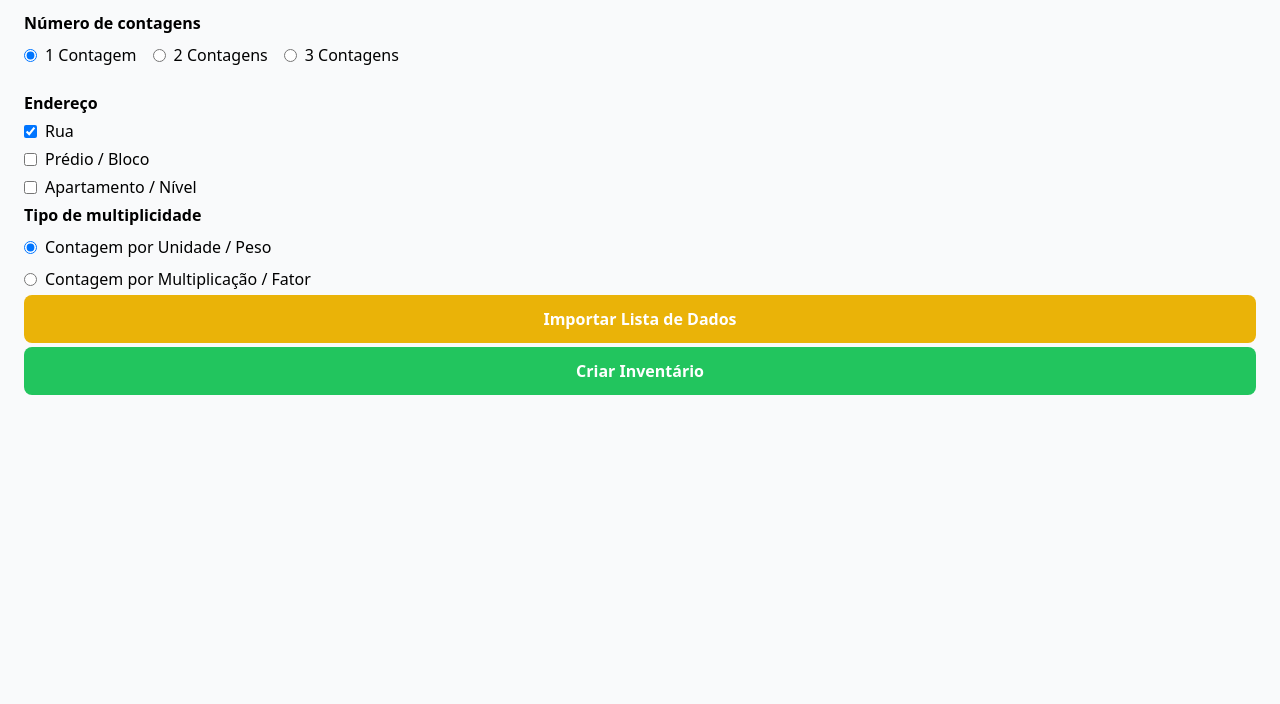
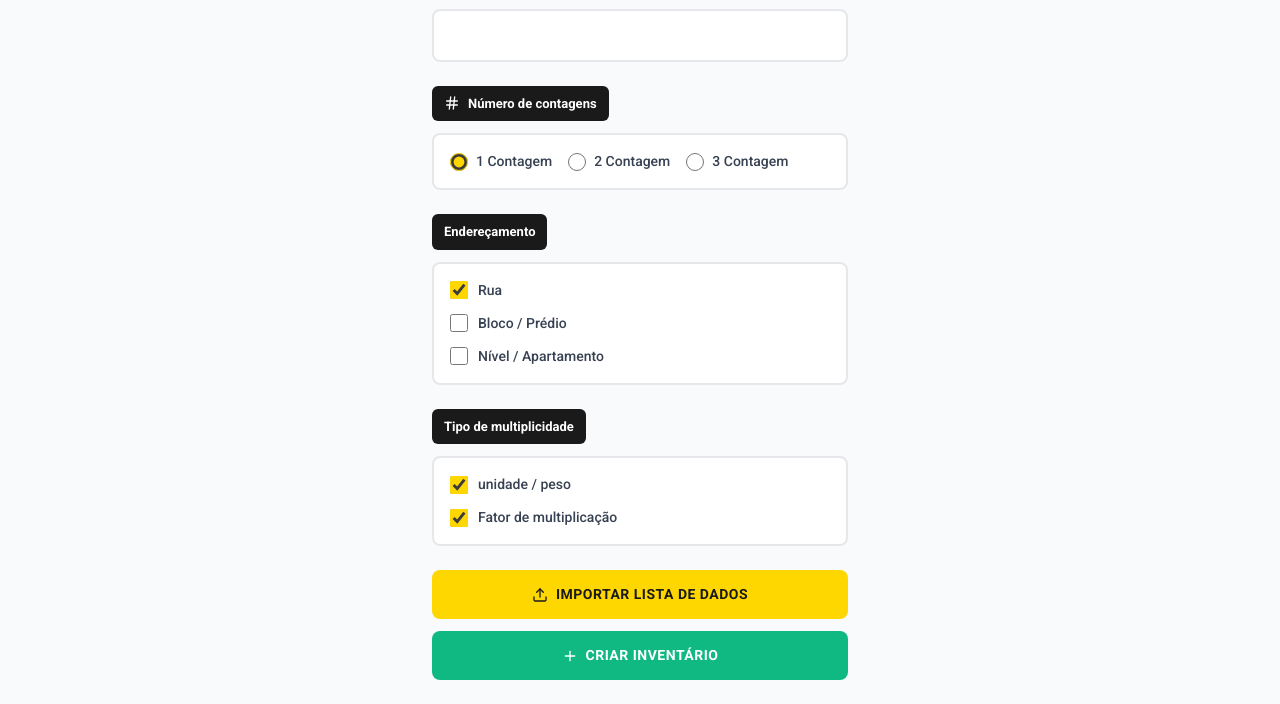
Before and after one commit to Elias-Lummar/Inventory, a plain HTML site: page create-inventory.html in a window 1280 px wide. Shown: the part 179-883 px from the top of the page. Before the commit the page ends 800 px from the top, so only its background shows below. Drawn offline with nearby package versions, Linux system fonts and the light colour scheme.

Commit message:
alter styles

```diff
--- a/create-inventory.html
+++ b/create-inventory.html
@@ -3,116 +3,266 @@
 <head>
     <meta charset="UTF-8">
     <meta name="viewport" content="width=device-width, initial-scale=1.0">
-  <title>Criar Inventário</title>
+    <title>Criar Novo Inventário - Sistema de Inventário</title>
     <script src="https://cdn.tailwindcss.com"></script>
-  <script src="script.js" defer></script>
+    <link href="https://fonts.googleapis.com/css2?family=Roboto:wght@400;500;700&display=swap" rel="stylesheet">
+    <script src="https://unpkg.com/lucide@latest"></script>
+    <style>
+        body {
+            font-family: 'Roboto', sans-serif;
+        }
+        .form-section {
+            margin-bottom: 24px;
+        }
+        .section-label {
+            display: flex;
+            align-items: center;
+            gap: 8px;
+            background: #1A1A1A;
+            color: white;
+            padding: 8px 12px;
+            border-radius: 6px;
+            font-size: 13px;
+            font-weight: 600;
+            margin-bottom: 12px;
+            width: fit-content;
+        }
+        .section-label i {
+            width: 16px;
+            height: 16px;
+        }
+        .input-field {
+            width: 100%;
+            border: 2px solid #e5e7eb;
+            border-radius: 8px;
+            padding: 14px 16px;
+            font-size: 14px;
+            font-family: 'Roboto', sans-serif;
+            transition: border-color 0.3s;
+        }
+        .input-field:focus {
+            outline: none;
+            border-color: #FFD700;
+            box-shadow: 0 0 0 3px rgba(255, 215, 0, 0.1);
+        }
+        .checkbox-group {
+            display: flex;
+            flex-direction: column;
+            gap: 12px;
+            border: 2px solid #e5e7eb;
+            border-radius: 8px;
+            padding: 16px;
+            background: white;
+        }
+        .checkbox-item {
+            display: flex;
+            align-items: center;
+            gap: 10px;
+            cursor: pointer;
+        }
+        .checkbox-item input[type="checkbox"] {
+            width: 18px;
+            height: 18px;
+            cursor: pointer;
+            accent-color: #FFD700;
+        }
+        .checkbox-item label {
+            font-size: 14px;
+            color: #374151;
+            cursor: pointer;
+            font-weight: 500;
+        }
+        .radio-group {
+            display: flex;
+            gap: 16px;
+            border: 2px solid #e5e7eb;
+            border-radius: 8px;
+            padding: 16px;
+            background: white;
+            flex-wrap: wrap;
+        }
+        .radio-item {
+            display: flex;
+            align-items: center;
+            gap: 8px;
+            cursor: pointer;
+        }
+        .radio-item input[type="radio"] {
+            width: 18px;
+            height: 18px;
+            cursor: pointer;
+            accent-color: #FFD700;
+        }
+        .radio-item label {
+            font-size: 14px;
+            color: #374151;
+            cursor: pointer;
+            font-weight: 500;
+        }
+        .btn-primary {
+            width: 100%;
+            padding: 14px 16px;
+            border: none;
+            border-radius: 8px;
+            font-size: 14px;
+            font-weight: 700;
+            cursor: pointer;
+            display: flex;
+            align-items: center;
+            justify-content: center;
+            gap: 8px;
+            transition: background-color 0.3s;
+            text-transform: uppercase;
+            letter-spacing: 0.5px;
+            margin-bottom: 12px;
+        }
+        .btn-import {
+            background: #FFD700;
+            color: #1A1A1A;
+        }
+        .btn-import:hover {
+            background: #ffc700;
+        }
+        .btn-create {
+            background: #10b981;
+            color: white;
+        }
+        .btn-create:hover {
+            background: #059669;
+        }
+    </style>
 </head>
-<body class="bg-gray-50">
+<body class="bg-gray-50 min-h-screen flex flex-col">
+
     <!-- Header -->
-  <header class="bg-black text-white p-4 flex items-center">
-    <a id="back-button" class="mr-4" href="index.html">←</a>
-    <h1 class="text-xl font-bold">Criar Novo Inventário</h1>
+    <header class="bg-[#1A1A1A] text-white p-4 flex items-center justify-center shadow-md">
+        <div class="flex items-center gap-3">
+            <div class="relative">
+                <i data-lucide="box" class="w-8 h-8 text-yellow-400 fill-yellow-400"></i>
+                <i data-lucide="check-circle-2" class="w-4 h-4 text-green-500 absolute -bottom-1 -right-1 bg-[#1A1A1A] rounded-full"></i>
+            </div>
+            <h1 class="text-lg font-medium tracking-wide">Sistema de Inventário</h1>
+        </div>
     </header>
 
+    <!-- Conteúdo Principal -->
+    <main class="flex-1 w-full max-w-md mx-auto py-6 px-4 flex flex-col">
+
+        <!-- Título -->
+        <h2 class="text-lg font-bold text-gray-900 mb-6">Criar novo inventário</h2>
+
         <!-- Formulário -->
-  <form id="inventory-form" class="p-6 space-y-6">
-    <!-- Nome do Inventário -->
-    <div>
-      <label class="block mb-2 font-bold">Nome do Inventário</label>
-      <input type="text" name="inventory_name" required
-             class="w-full p-3 border rounded">
+        <form class="space-y-6">
+
+            <!-- Seção 1: Nome do Inventário -->
+            <div class="form-section">
+                <div class="section-label">
+                    <i data-lucide="type" class="w-4 h-4"></i>
+                    Nome do Inventário
+                </div>
+                <input type="text" placeholder="" class="input-field" />
             </div>
 
-    <!-- Número de Contagens -->
-    <div>
-      <label class="block mb-2 font-bold">Número de contagens</label>
-      <div class="flex space-x-4">
-        <label class="flex items-center">
-          <input type="radio" name="number_of_counts" value="1" checked class="mr-2">
+            <!-- Seção 2: Número de Contagens -->
+            <div class="form-section">
+                <div class="section-label">
+                    <i data-lucide="hash" class="w-4 h-4"></i>
+                    Número de contagens
+                </div>
+                <div class="radio-group">
+                    <div class="radio-item">
+                        <input type="radio" id="contagem1" name="contagens" value="1" checked>
+                        <label for="contagem1">
                             1 Contagem
                         </label>
-        <label class="flex items-center">
-          <input type="radio" name="number_of_counts" value="2" class="mr-2">
-          2 Contagens
+                    </div>
+                    <div class="radio-item">
+                        <input type="radio" id="contagem2" name="contagens" value="2">
+                        <label for="contagem2">
+                             2 Contagem
                         </label>
-        <label class="flex items-center">
-          <input type="radio" name="number_of_counts" value="3" class="mr-2">
-          3 Contagens
+                    </div>
+                    <div class="radio-item">
+                        <input type="radio" id="contagem3" name="contagens" value="3">
+                        <label for="contagem3">
+                            3 Contagem
                         </label>
                     </div>
                 </div>
-
-    <!-- Endereço -->
-    <div class="space-y-1">
-      <label class="block font-bold">Endereço</label>
-  <div class="flex items-center gap-2">
-        <input type="checkbox" name="street" checked />
-        <label>Rua</label>
             </div>
 
-      <div class="flex items-center gap-2">
-        <input type="checkbox" name="block" />
-        <label>Prédio / Bloco</label>
+            <!-- Seção 3: Endereçamento -->
+            <div class="form-section">
+                <div class="section-label">
+
+                    Endereçamento
                 </div>
+                <div class="checkbox-group">
+                    <div class="checkbox-item">
+                        <input type="checkbox" id="rua" checked>
+                        <label for="rua">
 
-      <div class="flex items-center gap-2">
-        <input type="checkbox" name="level" />
-        <label>Apartamento / Nível</label>
+                            Rua
+                        </label>
                     </div>
+                    <div class="checkbox-item">
+                        <input type="checkbox" id="bloco" >
+                        <label for="bloco">
 
-    <!-- Tipo de Multiplicidade -->
-    <div>
-      <label class="block mb-2 font-bold">Tipo de multiplicidade</label>
-      <div class="space-y-2">
-        <label class="flex items-center">
-          <input type="radio" name="multiplication_type" value="50_units" checked class="mr-2">
-          Contagem por Unidade / Peso
+                            Bloco / Prédio
                         </label>
-        <label class="flex items-center">
-          <input type="radio" name="multiplication_type" value="factor" class="mr-2">
-           Contagem por Multiplicação / Fator
+                    </div>
+                    <div class="checkbox-item">
+                        <input type="checkbox" id="nivel" >
+                        <label for="nivel">
+
+                            Nível / Apartamento
                         </label>
                     </div>
                 </div>
+            </div>
 
-    <button type="submit" class="w-full bg-yellow-500 text-white py-3 rounded-lg font-bold">
-      Importar Lista de Dados
+            <!-- Seção 4: Tipo de Multiplicidade -->
+            <div class="form-section">
+                <div class="section-label">
+                    Tipo de multiplicidade
+                </div>
+                <div class="checkbox-group">
+                    <div class="checkbox-item">
+                        <input type="checkbox" id="unidade" checked>
+                        <label for="unidade">
+                            unidade / peso
+                        </label>
+                    </div>
+                    <div class="checkbox-item">
+                        <input type="checkbox" id="fator" checked>
+                        <label for="fator">
+                            Fator de multiplicação
+                        </label>
+                    </div>
+                </div>
+            </div>
+
+            <!-- Botões de Ação -->
+            <div class="mt-8 space-y-3">
+                <button type="button" class="btn-primary btn-import">
+                    <i data-lucide="upload" class="w-4 h-4"></i>
+                    Importar lista de Dados
                 </button>
-     <button type="submit" class="w-full bg-green-500 text-white py-3 rounded-lg font-bold">
+                <button type="submit" class="btn-primary btn-create">
+                    <i data-lucide="plus" class="w-4 h-4"></i>
                     Criar Inventário
                 </button>
+            </div>
 
         </form>
 
+    </main>
+
+
+
     <script>
-    // Mostrar/ocultar campo de fator
-    document.querySelectorAll('input[name="multiplication_type"]').forEach(radio => {
-      radio.addEventListener('change', function() {
-        const factorInput = document.querySelector('input[name="multiplication_value"]');
-        factorInput.classList.toggle('hidden', this.value !== 'factor');
-      });
-    });
-
-    // Submit do formulário
-    document.getElementById('inventory-form').addEventListener('submit', async (e) => {
-      e.preventDefault();
-
-      const formData = {
-        inventory_name: e.target.inventory_name.value,
-        number_of_counts: document.querySelector('input[name="number_of_counts"]:checked').value,
-        address: {
-          street: e.target.street.value,
-          block: e.target.block.value,
-          level: e.target.level.value
-        },
-        multiplication_type: document.querySelector('input[name="multiplication_type"]:checked').value,
-        multiplication_value: e.target.multiplication_value?.value || ''
-      };
-
-      await apiRequest('/inventories', 'POST', formData);
-      alert('Inventário criado com sucesso!');
-      navigateTo('inventory-list.html');
-    });
+        lucide.createIcons();
     </script>
 </body>
 </html>
```
Lines whose indentation alone changed are shown as unchanged.
